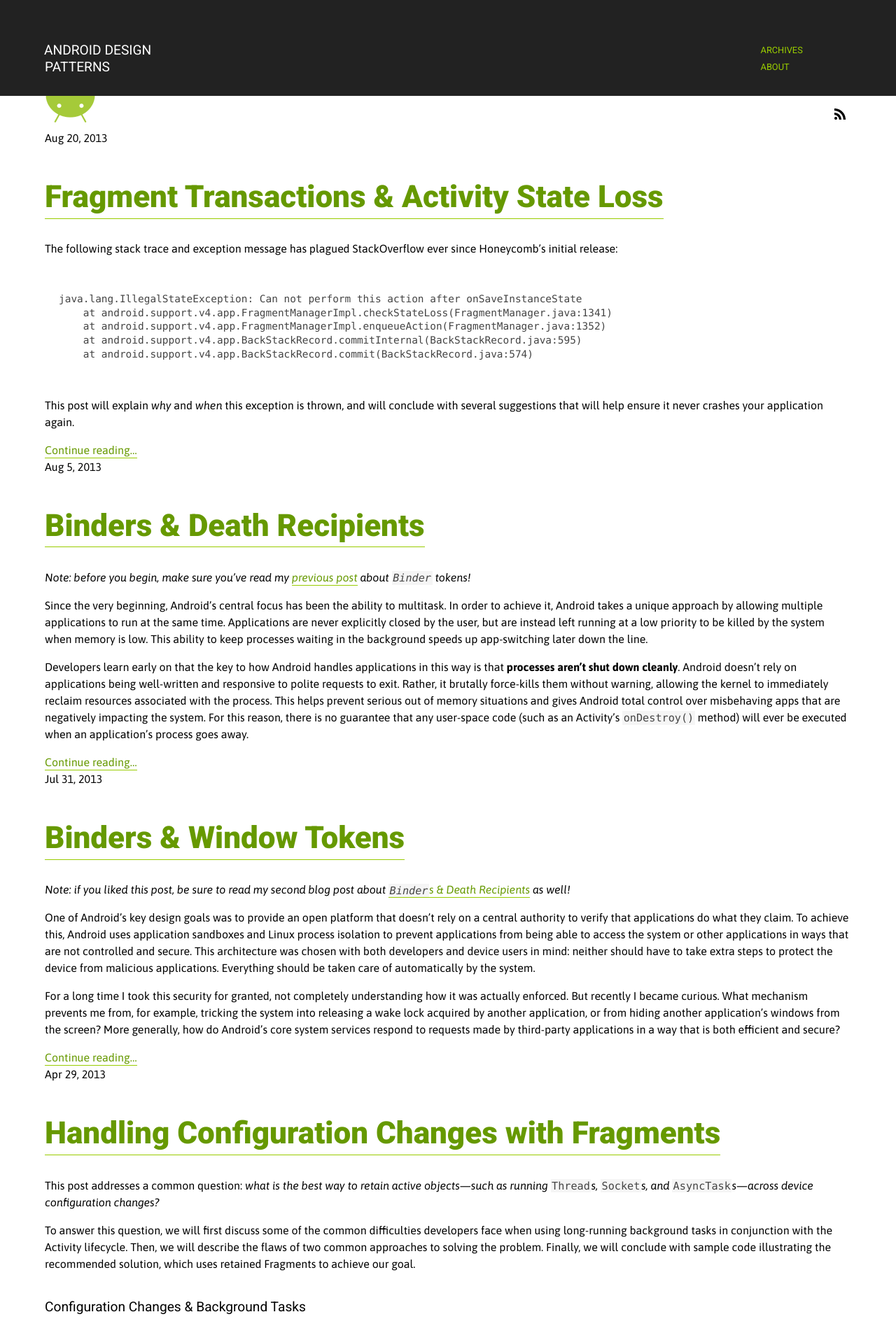
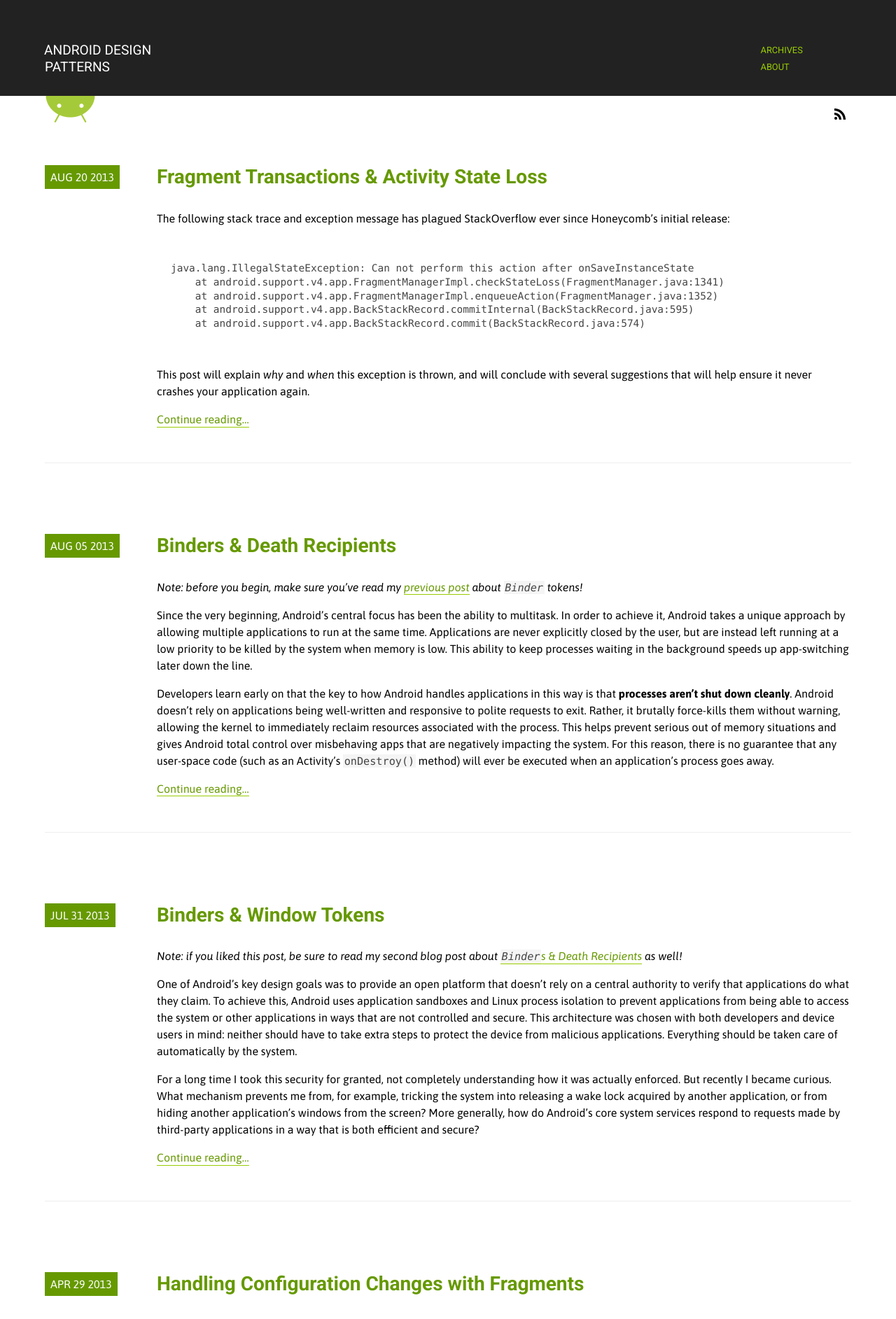
Before and after one commit to alexjlockwood/AndroidDesignPatterns, a Jekyll site: the page built from index.html, in a window 1280 px wide. Shown: the top 1885 px of the page at 70% size. Built offline with Jekyll 4.4.1, drawn with Linux system fonts in a browser that asks for light colours; Markdown is read by kramdown in place of the engine named in the settings; some of the changed text lies outside the part shown.

Commit message:
Index page display

```diff
--- a/_layouts/default.html
+++ b/_layouts/default.html
@@ -39,7 +39,7 @@
                 <h2>About the Blog</h2>
                 <p>Android Design Patterns is a website for developers who wish to better understand the Android application framework. The tutorials here emphasize proper code design and project maintainability.</p>
                 <p><acronym title="Android Design Patterns">ADP</acronym> is maintained by <a href="https://plus.google.com/+AlexLockwood">+Alex Lockwood</a>, who is extremely sexy.</p>
-                <p><a href="#">More...</a></p>
+                <p><a href="/about/">More...</a></p>
             </div>
         </div>
         <div id="copyright" class="container">
--- a/css/style.css
+++ b/css/style.css
@@ -17,9 +17,13 @@
 h2 {
     font-family: 'Roboto', sans-serif;
     font-weight: 700;
-    font-size: 1.5em;
-    margin: 2em 0 1em;
+    font-size: 1.75em;
+    line-height: 1.3em;
+    margin: 50px 0 1em;
 }
+    h2.no-border a {
+        border: 0;
+    }
 h3, h4 {
     font-family: 'Roboto', sans-serif;
     font-weight: 400;
@@ -169,16 +173,30 @@
     padding-bottom: 50px;
     float: left;
 }
+    article.snippet {
+        border-bottom: 1px #eee solid;
+        padding-bottom: 50px;
+        margin-bottom: 50px;
+    }
 .side {
     float: left;
     width: 200px;
-    margin-top: 1em;
+    margin: 1em 0;
 }
     .date-posted {
         font-size: .85em;
         font-style: italic;
     }
-    .date {
+    .snippet .date-posted {
+        font-size: 1em;
+        font-style: normal;
+        text-transform: uppercase;
+        padding-top: 40px;
+    }
+    .date-block {
+        background: #669900;
+        color: #fff;
+        padding: .5em;
     }
     .related li {
         border-bottom: 1px #ccc solid;
@@ -196,10 +214,16 @@
     .related li.featured a {
         background: #eaeaea;
     }
+    .snippet .side {
+        width: 120px;
+    }
 .body {
     float: right;
     width: calc(100% - 240px);
 }
+    .snippet .body {
+        width: calc(100% - 160px);
+    }
 #info {
     float: left;
     width: 25%;
@@ -285,7 +309,7 @@
         }
 }
 @media (max-width: 1024px) {
-    .side, .body, header h1 {
+    .side, .body, header h1, .snippet .side, .snippet .body {
         width: 100%;
         float: none;
     }
--- a/index.html
+++ b/index.html
@@ -3,19 +3,22 @@
 title: Android Design Patterns
 ---
 
-<div class="blog-index">
   {% for post in site.posts %}
-  <article>
+  <article class="snippet">
+    <div class="side">
+        <div class="date-posted">
+            <span class="date-block">{{ post.date | date: "%b %d %Y" }}</span>
+        </div>
+    </div>
+    <div class="body">
     <header>
-      {{ post.date | date: '%b %-d, %Y' }}
-      <h1><a href="{{ post.url }}">{{ post.title }}</a></h1>
+      <h2 class="no-border"><a href="{{ post.url }}">{{ post.title }}</a></h2>
     </header>
-    <div class="entry-content">
       {{ post.excerpt }}
-    </div>
     <footer>
       <a rel="full-article" href="{{ post.url }}">Continue reading&#8230;</a>
     </footer>
+    </div>
+    <div class="clearfix"></div>
   </article>
   {% endfor %}
-</div>
```
